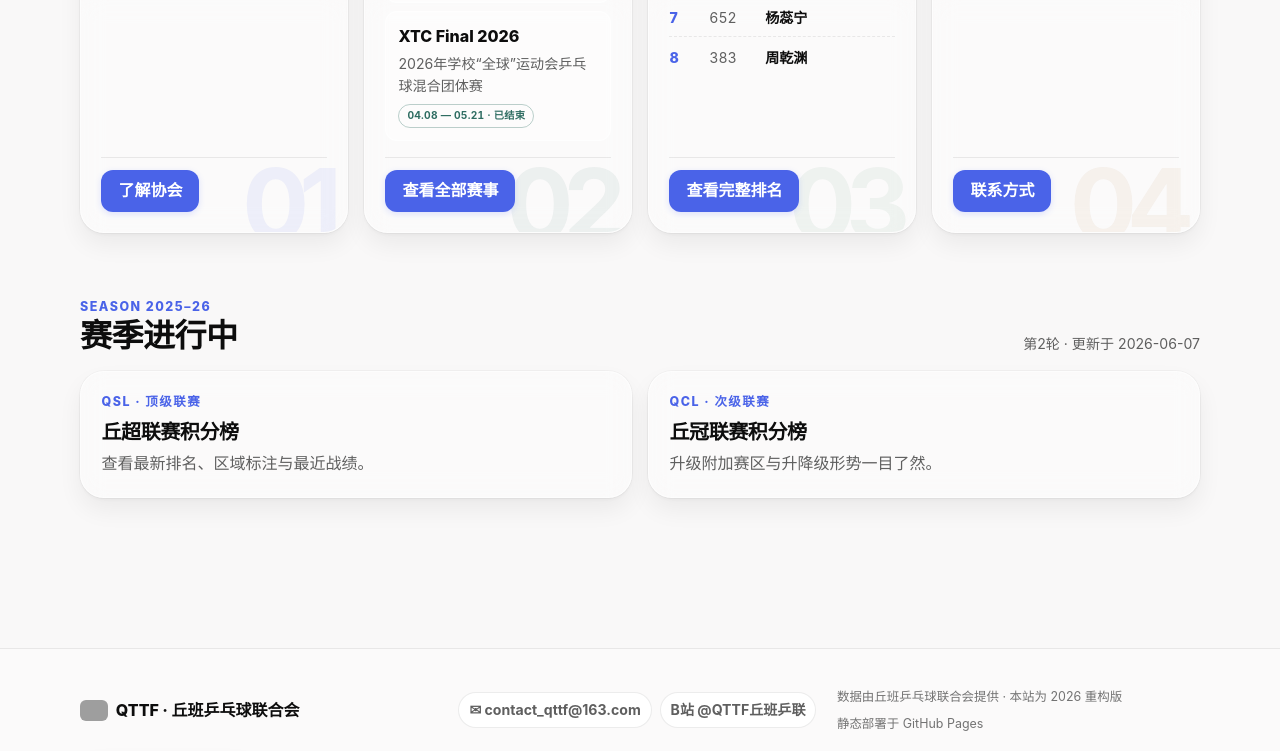
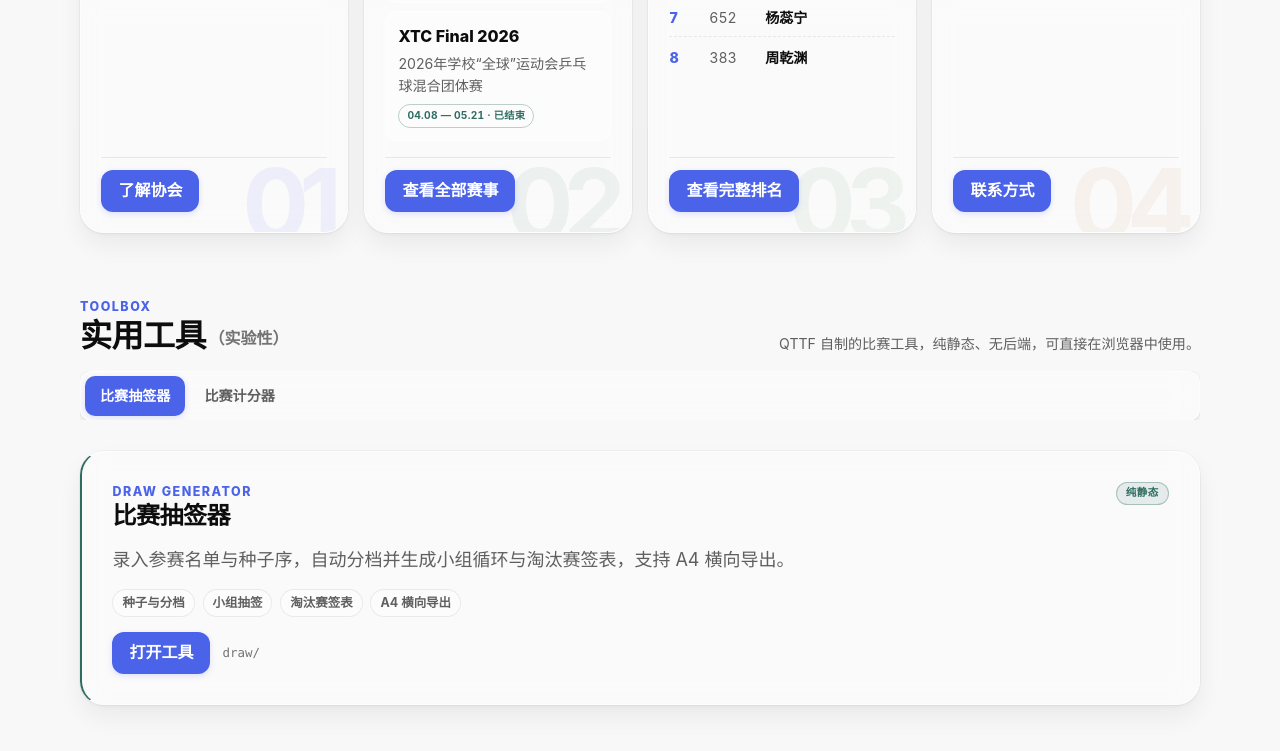
Before and after one commit to DreamerDawn/QTTF, a website built with Vite: page next/index.html in a window 1280 px wide. Shown: the part 1046-1797 px from the top of the page. Built offline with nearby package versions, Linux system fonts and the light colour scheme; no server answers; grey boxes are pictures that could not be loaded.

Commit message:
首页新增实用工具栏目
- 轮播与导览之后新增「实用工具（实验性）」板块
- 抽签器与计分器作为两个 tab，每个 tab 为介绍卡 + 打开按钮
- 工具部署在仓库根（next/ 之外），新增 rootPath() 生成正确链接
- 文案集中放在 site.json 的 home.tools，便于后续增改

```diff
--- a/next/src/data/site.json
+++ b/next/src/data/site.json
@@ -28,6 +28,32 @@
     }
   ],
   "home": {
+    "tools": {
+      "eyebrow": "Toolbox",
+      "title": "实用工具",
+      "titleSuffix": "（实验性）",
+      "hint": "QTTF 自制的比赛工具，纯静态、无后端，可直接在浏览器中使用。",
+      "items": [
+        {
+          "id": "draw",
+          "name": "比赛抽签器",
+          "english": "Draw Generator",
+          "description": "录入参赛名单与种子序，自动分档并生成小组循环与淘汰赛签表，支持 A4 横向导出。",
+          "highlights": ["种子与分档", "小组抽签", "淘汰赛签表", "A4 横向导出"],
+          "path": "draw/",
+          "accent": "forest"
+        },
+        {
+          "id": "scorer",
+          "name": "比赛计分器",
+          "english": "Table Tennis Scorer",
+          "description": "逐球记录比分与发球轮换，自动处理加球、局点赛点与暂停计时，并统计逐球数据与走势图。",
+          "highlights": ["逐球计分", "暂停与计时", "技术统计", "导出 JSON / CSV"],
+          "path": "pingpong-scorer/",
+          "accent": "amber"
+        }
+      ]
+    },
     "slides": [
       {
         "id": "qttc-2026",
--- a/next/src/lib/router.js
+++ b/next/src/lib/router.js
@@ -7,10 +7,23 @@ const BASE = import.meta.env.BASE_URL.endsWith('/')
 
 export const baseUrl = BASE;
 
+/**
+ * 部署根。本站在 GitHub Pages 上以 `<root>/next/` 形式发布，
+ * 而 `draw/`、`pingpong-scorer/` 等独立工具放在部署根，不在 next/ 下。
+ * `sitePath()` 只能生成 next/ 内部的地址，跨出这层必须用这里。
+ */
+const DEPLOY_ROOT = BASE.replace(/[^/]+\/$/, '');
+
 /** 把站内路径转为带 base 的 URL。 */
 export function sitePath(path = '') {
   const clean = String(path).replace(/^\/+/, '');
   return `${BASE}${clean}`;
+}
+
+/** 指向部署根（next/ 的上一层）的路径，用于 roots 里的独立工具页。 */
+export function rootPath(path = '') {
+  const clean = String(path).replace(/^\/+/, '');
+  return `${DEPLOY_ROOT}${clean}`;
 }
 
 /** 当前页面相对站点根的路径，例如 events/league/qsl/。 */
--- a/next/src/pages/home.js
+++ b/next/src/pages/home.js
@@ -1,11 +1,13 @@
 import { mountShell, setPageTitle } from '../components/layout.js';
 import { createGuTrophy } from '../components/gu-trophy.js';
+import { createTabs } from '../components/tabs.js';
 import { createVisitCounter } from '../components/visit-counter.js';
 import { loadingState, setError } from '../components/status.js';
 import { el } from '../lib/dom.js';
 import { sitePath } from '../lib/router.js';
 import {
   homeSlides,
+  homeTools,
   latestSnapshot,
   loadHomeData,
   seedsFromRankings,
@@ -27,6 +29,85 @@ function card({ title, accent, body, actions, label, index }) {
       el('div', { class: 'card__body mt-2' }, body),
     ]),
     el('div', { class: 'card__footer' }, actions),
+  ]);
+}
+
+/** 单个工具的详情卡：名称、说明、能力点、打开按钮。 */
+function toolPanel(tool) {
+  return el('div', { class: `tool-panel tool-panel--${tool.accent || 'blue'}` }, [
+    el('div', { class: 'tool-panel__head' }, [
+      el('div', {}, [
+        el('p', { class: 'eyebrow', text: tool.english || 'QTTF Tool' }),
+        el('h3', { class: 'tool-panel__title', text: tool.name }),
+      ]),
+      el('span', { class: 'tool-panel__badge', text: '纯静态' }),
+    ]),
+    el('p', { class: 'tool-panel__desc', text: tool.description }),
+    (tool.highlights || []).length
+      ? el('ul', { class: 'tool-panel__points' }, tool.highlights.map((point) =>
+          el('li', { text: point }),
+        ))
+      : null,
+    el('div', { class: 'tool-panel__actions' }, [
+      el('a', {
+        class: 'btn',
+        href: tool.href,
+        target: '_blank',
+        rel: 'noopener noreferrer',
+        text: '打开工具',
+      }),
+      el('span', { class: 'tool-panel__path', text: tool.path }),
+    ]),
+  ]);
+}
+
+/** 首页「实用工具」板块：一组 tab，每个 tab 放一个工具的入口卡。 */
+function toolsSection(tools) {
+  const items = tools?.items || [];
+  if (!items.length) return null;
+
+  const panels = items.map((tool, index) => {
+    const panel = el('div', {
+      class: 'tool-panel-wrap',
+      id: `tool-panel-${tool.id}`,
+      role: 'tabpanel',
+      'aria-labelledby': `tab-tool-${tool.id}`,
+    });
+    if (index !== 0) panel.hidden = true;
+    panel.append(toolPanel(tool));
+    return panel;
+  });
+
+  const tabs = createTabs({
+    items: items.map((tool) => ({
+      id: `tool-${tool.id}`,
+      label: tool.name,
+      controls: `tool-panel-${tool.id}`,
+    })),
+    initial: `tool-${items[0].id}`,
+    label: '工具切换',
+    onChange: (id) => {
+      panels.forEach((panel, index) => {
+        panel.hidden = `tool-${items[index].id}` !== id;
+      });
+    },
+  });
+
+  const heading = el('h2', { class: 'section__title', id: 'home-tools-title', text: tools.title || '实用工具' });
+  if (tools.titleSuffix) {
+    heading.append(el('span', { class: 'home-tools__suffix', text: tools.titleSuffix }));
+  }
+
+  return el('section', { class: 'section home-tools', 'aria-labelledby': 'home-tools-title' }, [
+    el('div', { class: 'section__header' }, [
+      el('div', {}, [
+        el('p', { class: 'eyebrow', text: tools.eyebrow || 'Toolbox' }),
+        heading,
+      ]),
+      el('p', { class: 'section__hint', text: tools.hint || '' }),
+    ]),
+    el('div', { class: 'home-tools__tabs' }, [tabs.element]),
+    ...panels,
   ]);
 }
 
@@ -305,6 +386,7 @@ function renderHome(data, container) {
     el('h1', { class: 'visually-hidden', text: `${site.site.name} · ${site.site.fullName}` }),
     carousel,
     features,
+    toolsSection(homeTools()),
     intro,
   );
 }
--- a/next/src/styles/pages.css
+++ b/next/src/styles/pages.css
@@ -553,6 +553,124 @@
   font-weight: 700;
 }
 
+/* =========================================================
+   首页「实用工具」
+   ========================================================= */
+.home-tools__tabs {
+  margin-bottom: var(--space-4);
+  overflow-x: auto;
+  scrollbar-width: thin;
+}
+
+/* 标题后缀：比标题小一档、弱化，避免读成标题正文的一部分。 */
+.home-tools__suffix {
+  margin-left: 0.15em;
+  color: var(--text-subtle);
+  font-size: 0.5em;
+  font-weight: 650;
+  letter-spacing: 0;
+  vertical-align: 0.18em;
+  white-space: nowrap;
+}
+
+.tool-panel-wrap[hidden] {
+  display: none;
+}
+
+.tool-panel {
+  --tool-accent: var(--accent);
+  position: relative;
+  display: grid;
+  gap: var(--space-4);
+  overflow: hidden;
+  padding: clamp(1.15rem, 3vw, 1.9rem);
+  border: 1px solid var(--glass-border);
+  border-left: 2px solid var(--tool-accent);
+  border-radius: var(--radius-card);
+  background: var(--glass-bg);
+  box-shadow: var(--glass-shadow);
+  -webkit-backdrop-filter: var(--glass-blur);
+  backdrop-filter: var(--glass-blur);
+}
+
+.tool-panel--forest {
+  --tool-accent: var(--qttc26-teal);
+}
+
+.tool-panel--amber {
+  --tool-accent: #b07a3b;
+}
+
+.tool-panel--green {
+  --tool-accent: #4b8b65;
+}
+
+.tool-panel__head {
+  display: flex;
+  flex-wrap: wrap;
+  align-items: flex-start;
+  justify-content: space-between;
+  gap: var(--space-2) var(--space-4);
+}
+
+.tool-panel__title {
+  color: var(--text-strong);
+  font-size: clamp(1.15rem, 2.4vw, 1.5rem);
+  font-weight: 800;
+  letter-spacing: -0.02em;
+}
+
+.tool-panel__badge {
+  flex: 0 0 auto;
+  padding: 2px 9px;
+  border: 1px solid color-mix(in srgb, var(--tool-accent) 34%, transparent);
+  border-radius: var(--radius-pill);
+  background: color-mix(in srgb, var(--tool-accent) 10%, transparent);
+  color: var(--tool-accent);
+  font-size: 0.66rem;
+  font-weight: 800;
+  letter-spacing: 0.04em;
+}
+
+.tool-panel__desc {
+  max-width: 62ch;
+  color: var(--text-muted);
+  font-size: var(--text-md);
+  text-wrap: pretty;
+}
+
+.tool-panel__points {
+  display: flex;
+  flex-wrap: wrap;
+  gap: var(--space-2);
+  margin: 0;
+  padding: 0;
+  list-style: none;
+}
+
+.tool-panel__points li {
+  padding: 3px 9px;
+  border: 1px solid var(--border);
+  border-radius: var(--radius-pill);
+  background: var(--surface-subtle);
+  color: var(--text-muted);
+  font-size: var(--text-xs);
+  font-weight: 650;
+}
+
+.tool-panel__actions {
+  display: flex;
+  flex-wrap: wrap;
+  align-items: center;
+  gap: var(--space-3);
+}
+
+.tool-panel__path {
+  color: var(--text-subtle);
+  font-family: var(--font-mono);
+  font-size: var(--text-xs);
+}
+
 .contact-lines {
   display: grid;
   gap: 6px;
```
Also changed, not shown: next/src/data/schema.json (+27 -1 lines), next/src/lib/data.js.
